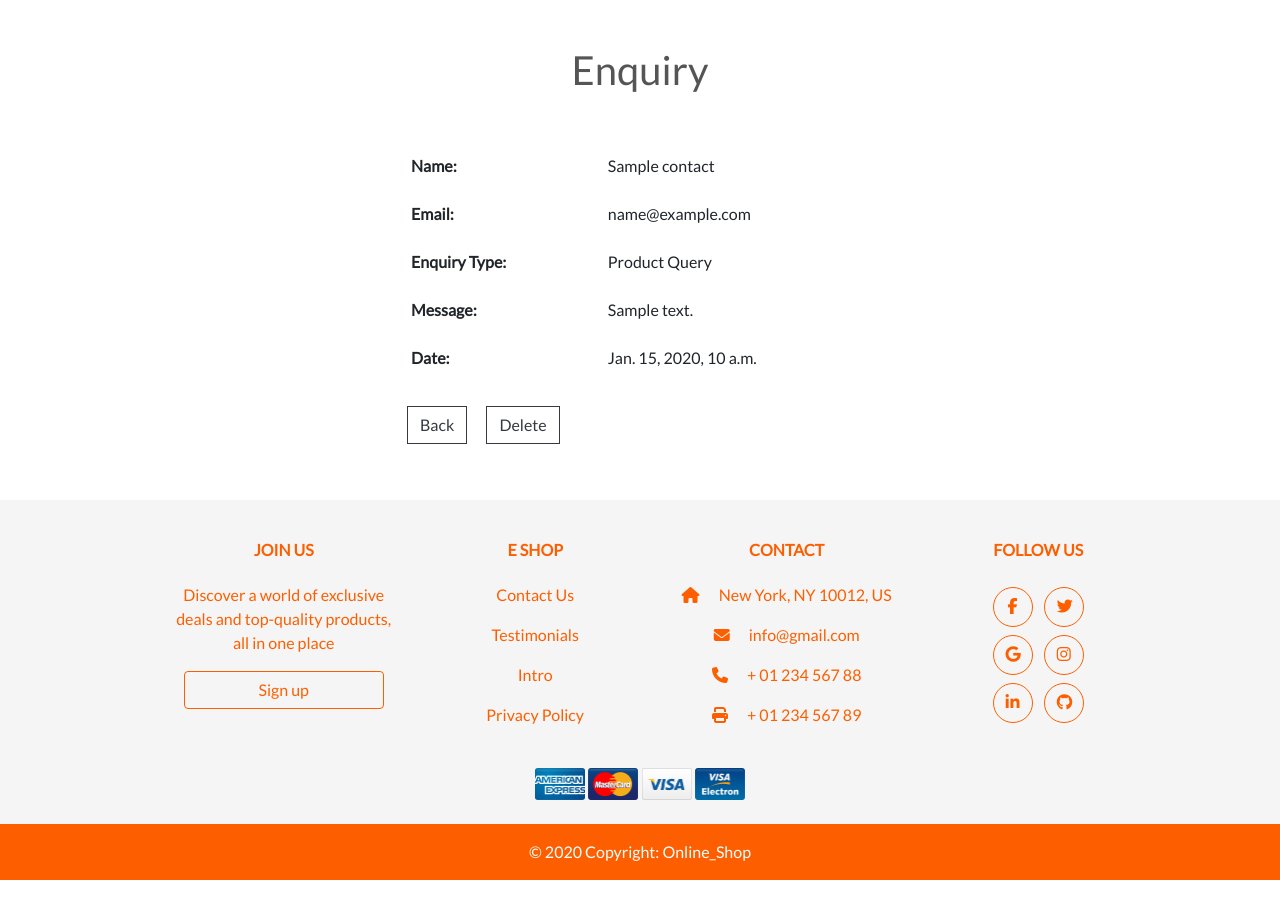
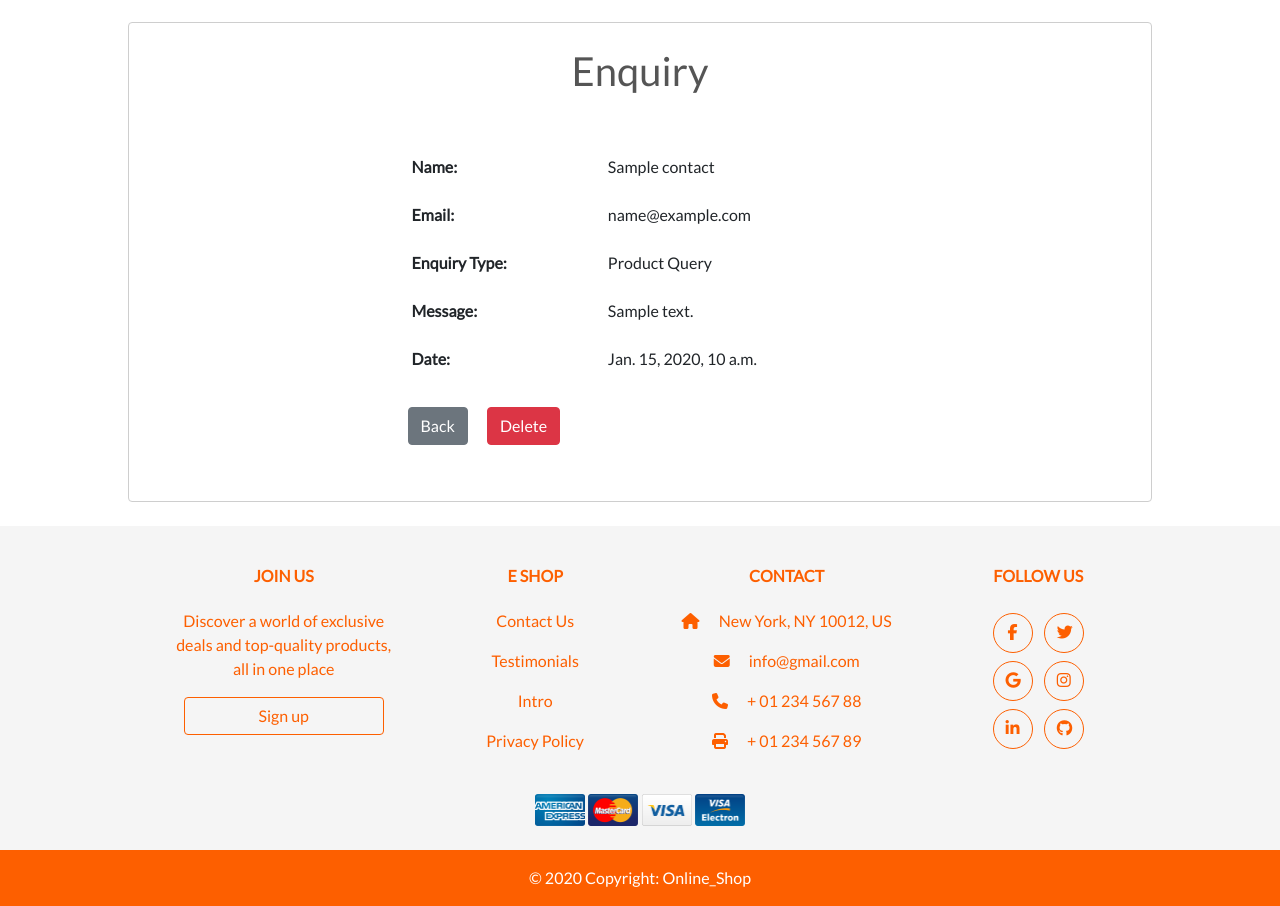
Before and after one commit to Marcopolo1975/PP-5, a Django app: page /contact/enquiries/1/ in a window 1280 px wide. Shown: the part 142-1048 px from the top of the page. Before the commit the page ends 1022 px from the top, so only its background shows below. Run offline with Django 3.2, Linux system fonts and the light colour scheme; a user stored in the database is signed in; tables that the repository leaves empty hold one stand-in row (values such as "Sample post"); some libraries are stand-ins or nearby versions.

Commit message:
added rounded border to Enquiry pages

```diff
--- a/bag/templates/bag/bag.html
+++ b/bag/templates/bag/bag.html
@@ -124,7 +124,7 @@
                     </div>
                 {% else %}
                     <p class="lead mb-5">Your bag is empty.</p>
-                    <a href="{% url 'products' %}" class="btn btn-outline-black rounded-0 btn-lg">
+                    <a href="{% url 'products' %}" class="btn btn-outline-black rounded-2">
                         <span class="icon">
                             <i class="fas fa-chevron-left"></i>
                         </span>
--- a/contact/templates/contact/enquiries_dashboard.html
+++ b/contact/templates/contact/enquiries_dashboard.html
@@ -12,7 +12,7 @@
 {% endblock %}
 
 {% block content %}
-<div class="container pb-5">
+<div class="container rounded pb-5 mb-4" style="border:1px solid #cecece;">
   <div class="row">
     <div class="col-12">
       <h1 class="text-center pt-4">Enquiries</h1>
--- a/contact/templates/contact/enquiry_detail.html
+++ b/contact/templates/contact/enquiry_detail.html
@@ -12,7 +12,7 @@
 {% endblock %}
 
 {% block content %}
-<div class="container pb-5">
+<div class="container rounded pb-5 mb-4" style="border:1px solid #cecece;">
     <div class="row">
         <div class="col-12">
             <h1 class="text-center pt-4">Enquiry</h1>
@@ -45,8 +45,8 @@
                     </tr>
                 </tbody>
             </table>
-            <a class="btn btn btn-outline-dark border-gold rounded-0 m-2" href="{%  url 'enquiries' %}">Back</a>
-            <a class="btn btn btn-outline-dark border-gold rounded-0 m-2"
+            <a class="btn btn btn-secondary rounded-2 m-2" href="{%  url 'enquiries' %}">Back</a>
+            <a class="btn btn btn-danger rounded-2 m-2"
                 href="{% url 'delete_enquiry' contact.id %}">Delete</a>
         </div>
     </div>
```
